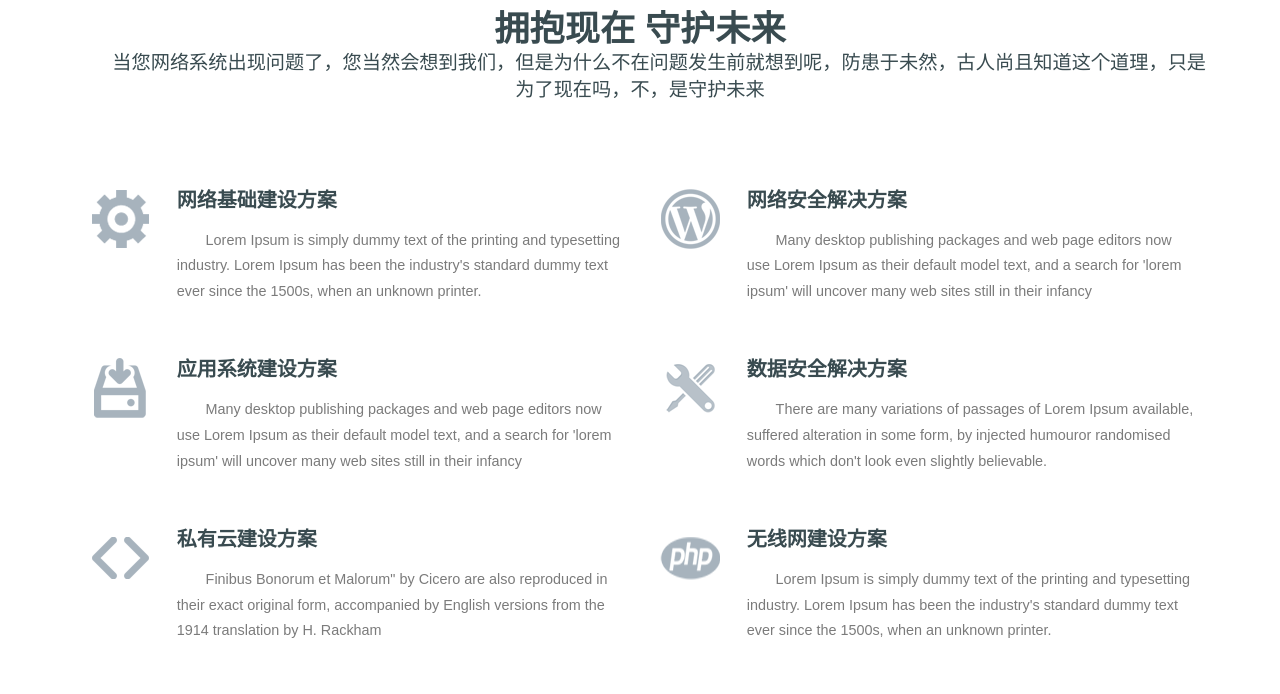
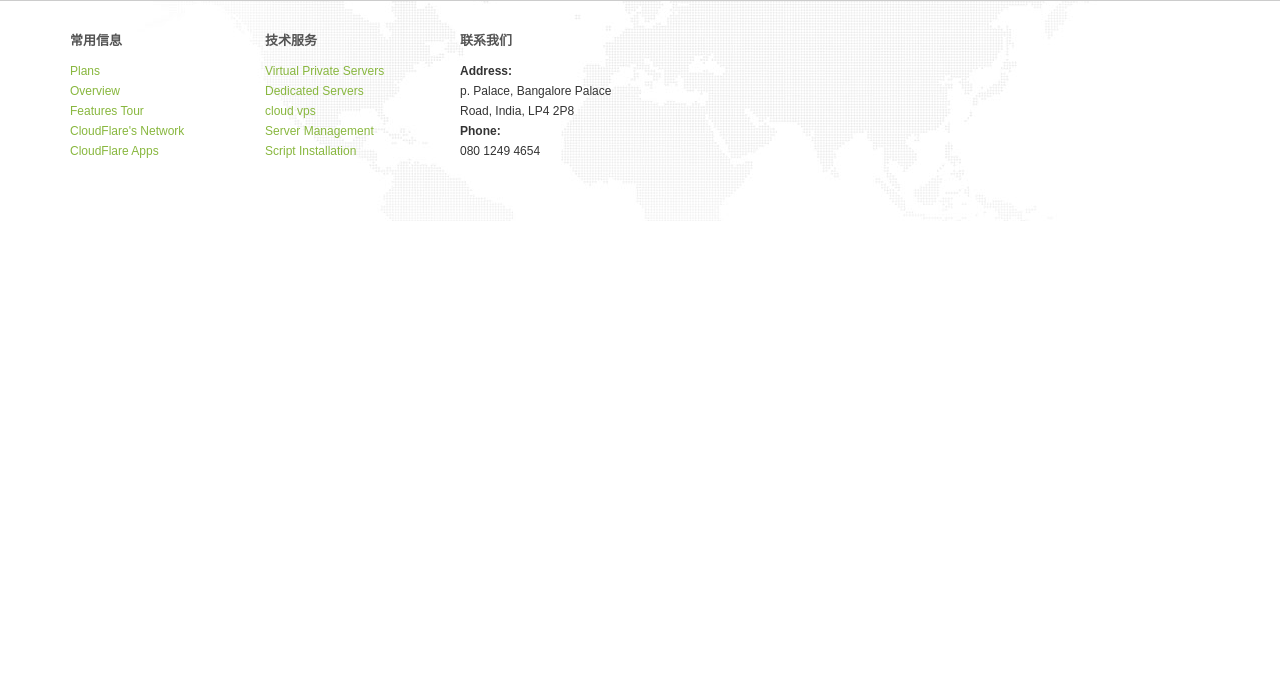
Before and after one commit to wcl8580/zjwl, a plain HTML site: page zjwl/index.html in a window 1280 px wide. Shown: the part 1987-2681 px from the top of the page. After the commit the page ends 2208 px from the top, so only its background shows below. Drawn offline with Linux system fonts and the light colour scheme; a web font is replaced by a local one.

Commit message:
modify index.html

```diff
--- a/zjwl/index.html
+++ b/zjwl/index.html
@@ -44,7 +44,6 @@ Smartphone Compatible web template, free webdesigns for Nokia, Samsung, LG, Sony
 		<div class="banner-top">
 								<ul class="nav banner-nav">
 										<li><a class="active" href="index.html">主页</a></li>
-										<li class="dropdown1"><a href="domain.html">公司简介</a>
 										<li class="dropdown1"><a class="down-scroll" href="">基础建设</a>
 											<ul class="dropdown2">
 												<li><a href="sharedhosting.html">网络组建</a></li>
@@ -122,7 +121,8 @@ Smartphone Compatible web template, free webdesigns for Nokia, Samsung, LG, Sony
 
 			<div class="col-md-4 one_third pricing">
 				<div class="pricing_top">
-					<h6>方案撰写</h6>
+					<h6>方案</h6>
+					<p>撰写</p>
 				</div>
 				<div class="pricing_middle">
 					<ul>
@@ -133,13 +133,14 @@ Smartphone Compatible web template, free webdesigns for Nokia, Samsung, LG, Sony
 					</ul>
 				</div>
 				<div class="pricing_bottom">
-					<a href="#">Order</a>
+					<a href="#">详细</a>
 				</div>
 			</div>
 
 			<div class="col-md-4 one_third pricing">
 				<div class="pricing_top">
-					<h6>方案实施</h6>
+					<h6>方案</h6>
+					<p>实施</p>
 				</div>
 				<div class="pricing_middle">
 					<ul>
@@ -150,13 +151,14 @@ Smartphone Compatible web template, free webdesigns for Nokia, Samsung, LG, Sony
 					</ul>
 				</div>
 				<div class="pricing_bottom">
-					<a href="#">Order</a>
+					<a href="#">详细</a>
 				</div>
 			</div>
 
 			<div class="col-md-4 one_third last pricing">
 				<div class="pricing_top">
-					<h6>技术服务</h6>
+					<h6>技术</h6>
+					<p>服务</p>
 				</div>
 				<div class="pricing_middle">
 					<ul>
@@ -167,7 +169,7 @@ Smartphone Compatible web template, free webdesigns for Nokia, Samsung, LG, Sony
 					</ul>
 				</div>
 				<div class="pricing_bottom">
-					<a href="#">Order</a>
+					<a href="#">详细</a>
 				</div>
 			</div>
 
@@ -188,98 +190,22 @@ Smartphone Compatible web template, free webdesigns for Nokia, Samsung, LG, Sony
             </div>
         </div>
     </div>
-<div class="service-section" id="service">
-				<div class="container">
-					<div class="service-section-head text-center wow fadeInRight" data-wow-delay="0.4s">
-						<h3>拥抱现在 守护未来</h3>
-						<p>当您网络系统出现问题了，您当然会想到我们，但是为什么不在问题发生前就想到呢，防患于未然，古人尚且知道这个道理，只是为了现在吗，不，是守护未来</p>
-					</div>
-					<div class="service-section-grids">
-						<div class="col-md-6 service-grid">
-							<div class="service-section-grid wow bounceIn" data-wow-delay="0.4s">
-								<div class="icon">
-									<i class="s1"></i>
-								</div>
-								<div class="icon-text">
-									<h4>网络基础建设方案</h4>
-									<p>Lorem Ipsum is simply dummy text of the printing and typesetting industry. Lorem Ipsum has been the industry's standard dummy text ever since the 1500s, when an unknown printer.</p>
-								</div>
-								<div class="clearfix"></div>
-							</div>
-							<div class="service-section-grid wow bounceIn" data-wow-delay="0.4s">
-								<div class="icon">
-									<i class="s2"></i>
-								</div>
-								<div class="icon-text">
-									<h4>应用系统建设方案</h4>
-									<p>Many desktop publishing packages and web page editors now use Lorem Ipsum as their default model text, and a search for 'lorem ipsum' will uncover many web sites still in their infancy</p>
-								</div>
-								<div class="clearfix"></div>
-							</div>
-							<div class="service-section-grid wow bounceIn" data-wow-delay="0.4s">
-								<div class="icon">
-									<i class="s3"></i>
-								</div>
-								<div class="icon-text">
-									<h4>私有云建设方案</h4>
-									<p>Finibus Bonorum et Malorum" by Cicero are also reproduced in their exact original form, accompanied by English versions from the 1914 translation by H. Rackham</p>
-								</div>
-								<div class="clearfix"></div>
-							</div>
-						</div>
-						<div class="col-md-6 service-grid">
-							<div class="service-section-grid wow bounceIn" data-wow-delay="0.4s">
-								<div class="icon">
-									<i class="s4"></i>
-								</div>
-								<div class="icon-text">
-									<h4>网络安全解决方案</h4>
-									<p>Many desktop publishing packages and web page editors now use Lorem Ipsum as their default model text, and a search for 'lorem ipsum' will uncover many web sites still in their infancy</p>
-								</div>
-								<div class="clearfix"></div>
-							</div>
-							<div class="service-section-grid wow bounceIn" data-wow-delay="0.4s">
-								<div class="icon">
-									<i class="s5"></i>
-								</div>
-								<div class="icon-text">
-									<h4>数据安全解决方案</h4>
-									<p>There are many variations of passages of Lorem Ipsum available, suffered alteration in some form, by injected humouror randomised words which don't look even slightly believable.</p>
-								</div>
-								<div class="clearfix"></div>
-							</div>
-							<div class="service-section-grid wow bounceIn" data-wow-delay="0.4s">
-								<div class="icon">
-									<i class="s6"></i>
-								</div>
-								<div class="icon-text">
-									<h4>无线网建设方案</h4>
-									<p>Lorem Ipsum is simply dummy text of the printing and typesetting industry. Lorem Ipsum has been the industry's standard dummy text ever since the 1500s, when an unknown printer.</p>
-								</div>
-								<div class="clearfix"></div>
-							</div>
-						</div>
-						<div class="clearfix"></div>
-					</div>
-				</div>
-			</div>
+
 <!--services-->
+<!--
 <div class="services-bottom">
 	<p>为什么选择我们<span>不需要太多语言</span>我想您已经懂了</p>
 </div>
+-->
 <!--/srvices-->
 <!-- #Footer -->
 		<footer>
 			<div class="container">
 				<div class="row">
-					<div class="col-md-6">
-						<span class="title">Latest Tweets</span>
-						<p>Lorem ipsum dolor sit amet, <span class="greenText">#tweetTag</span> consectetur adipiscing elit. Ut vel pharetra diam. Aenean convallis nibh facilisis risus convallis, non ornare tellus vehicula.<span class="tweetTime">10 Minutes Ago</span></p>
-						<p>Lorem ipsum dolor sit amet, consectetur adipiscing elit. Ut vel pharetra diam. Aenean convallis nibh facilisis risus convallis, non ornare tellus vehicula.<span class="tweetTime">1 Hour Ago</span></p>
-					</div>
+
 					<div class="col-md-2 col-xs-6 col-sm-4">
 						<ul class="footerMenu">
-							<li class="title">What we do</li>
+							<li class="title">常用信息</li>
 							<li><a href="#">Plans</a></li>
 							<li><a href="#">Overview</a></li>
 							<li><a href="#">Features Tour</a></li>
@@ -289,7 +215,7 @@ Smartphone Compatible web template, free webdesigns for Nokia, Samsung, LG, Sony
 					</div>
 					<div class="col-md-2 col-xs-6 col-sm-4">
 						<ul class="footerMenu">
-							<li class="title">Services</li>
+							<li class="title">技术服务</li>
 							<li><a href="#">Virtual Private Servers</a></li>
 							<li><a href="#">Dedicated Servers</a></li>
 							<li><a href="#">cloud vps</a></li>
@@ -299,7 +225,7 @@ Smartphone Compatible web template, free webdesigns for Nokia, Samsung, LG, Sony
 					</div>
 					<div class="col-md-2 col-xs-6 col-sm-4">
 						<ul class="footerAddress">
-							<li class="title">Contact Us</li>
+							<li class="title">联系我们</li>
 							<li><strong>Address:</li>
 							<li>p. Palace, Bangalore Palace Road, India, LP4 2P8</li>
 							<li><strong>Phone:</strong></li>
```
Also changed, not shown: 1 other file. Lines whose indentation alone changed are shown as unchanged.
